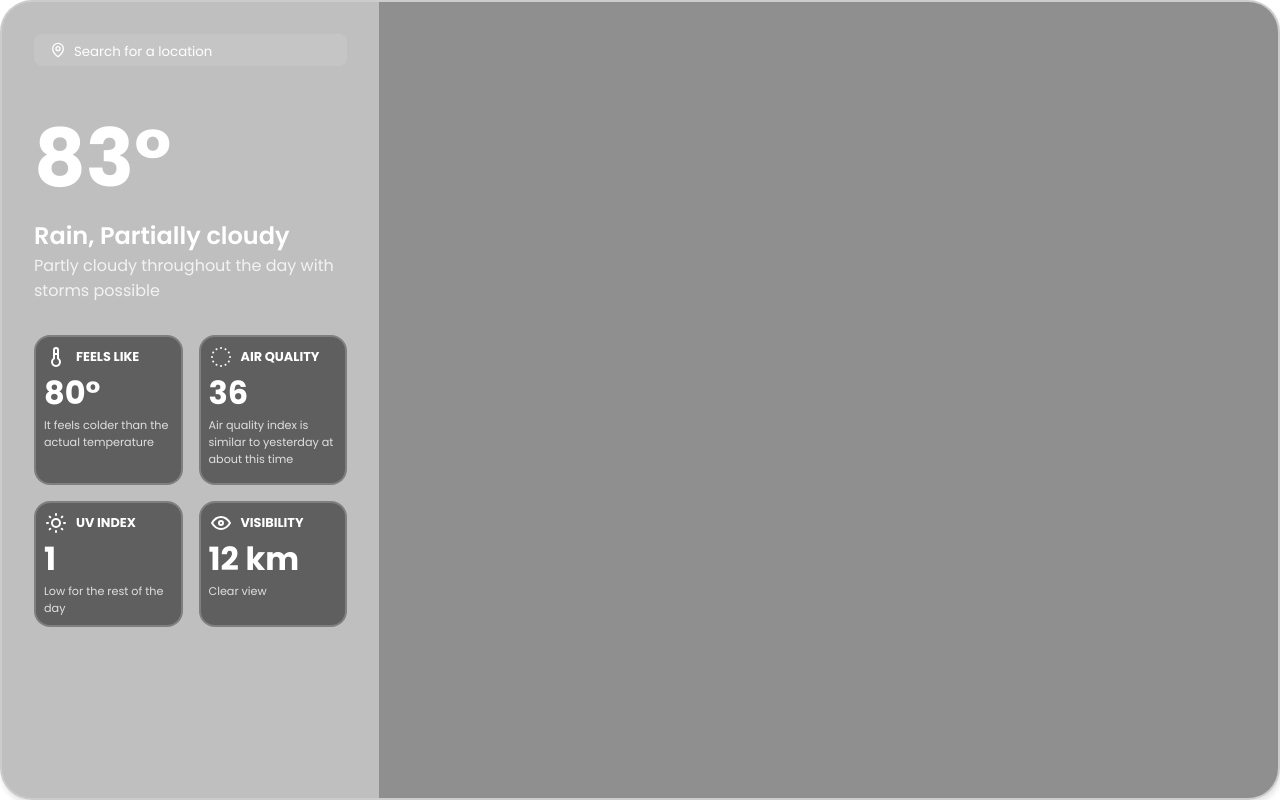
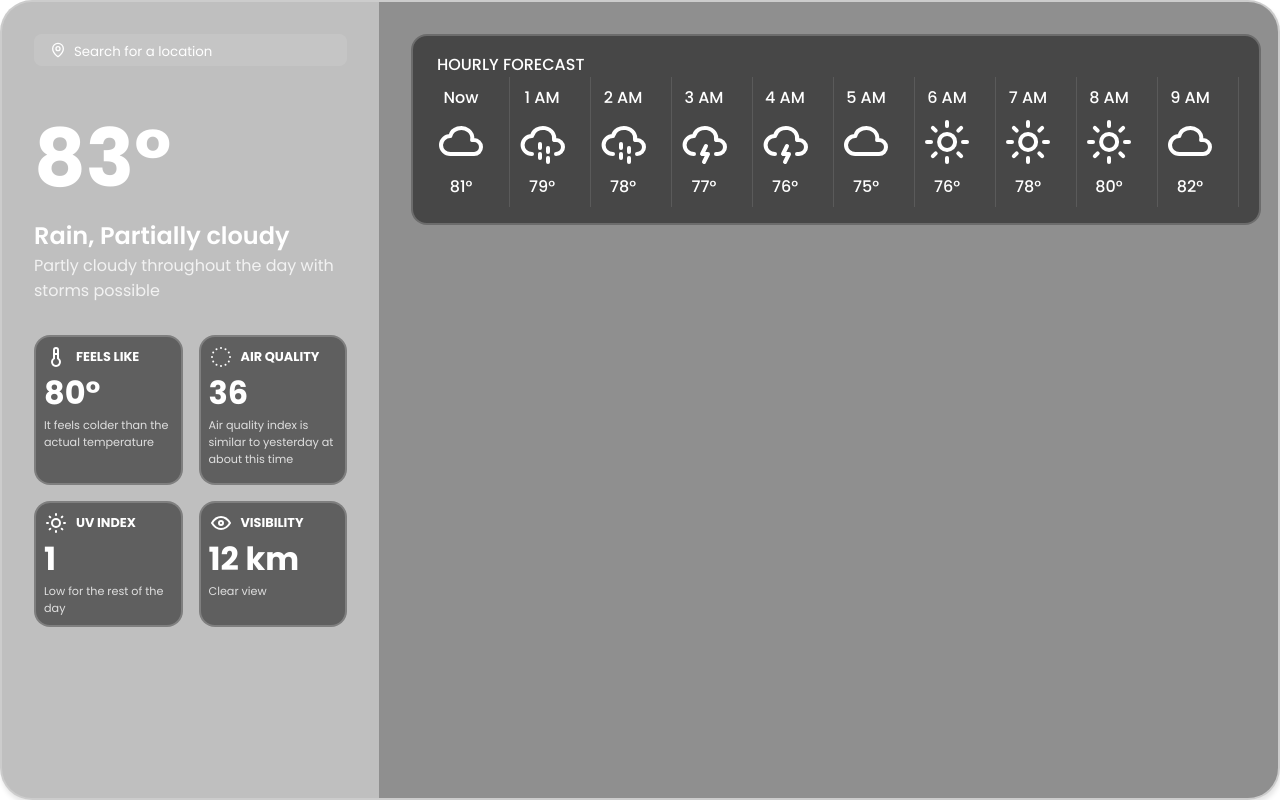
Before and after one commit to nivedhz/odin-weather-app, a website built with webpack: page src/template.html in a window 1280 px wide. Built offline with nearby package versions, Linux system fonts and the light colour scheme; files whose address does not match are found by name.

Commit message:
feat(10hr forecast): implemented the 10hr forecast grid and styled it

```diff
--- a/src/styles/weather-container.css
+++ b/src/styles/weather-container.css
@@ -46,6 +46,10 @@
 }
 .upcoming-forecast__container {
   background-color: rgba(0, 0, 0, 0.25);
+  padding: 2rem;
+  display: flex;
+  flex-direction: column;
+  align-items: center;
 }
 .current-forecast__stat-container {
   display: flex;
@@ -87,3 +91,64 @@
   font-size: 0.7rem;
   color: rgba(255, 255, 255, 0.8);
 }
+.upcoming-forecast__hourly-container {
+  padding: 1rem;
+  width: 850px;
+  background-color: rgba(0, 0, 0, 0.5);
+  border-radius: 1rem;
+  border: 2px solid rgba(255, 255, 255, 0.2);
+}
+.upcoming-forecast__hourly-container-wrapper {
+  display: flex;
+  overflow-y: hidden;
+  overflow-x: auto;
+  overflow-y: hidden;
+  gap: 1rem;
+}
+.upcoming-forecast__hourly-container-wrapper::-webkit-scrollbar {
+  height: 7px;
+}
+
+.upcoming-forecast__hourly-container-wrapper::-webkit-scrollbar-track {
+  background-color: rgba(0, 0, 0, 0.25);
+}
+
+.upcoming-forecast__hourly-container-wrapper::-webkit-scrollbar-thumb {
+  background: rgba(255, 255, 255, 0.2);
+  border-radius: 999px;
+}
+
+.upcoming-forecast__hourly-container-wrapper::-webkit-scrollbar-thumb:hover {
+  background-color: rgba(255, 255, 255, 0.4);
+}
+.upcoming-forecast__hourly-el {
+  display: flex;
+  flex-direction: column;
+  padding: 0.5rem;
+  justify-content: center;
+  align-items: center;
+  text-align: center;
+  gap: 0.5rem;
+}
+.upcoming-forecast__hourly-el:not(:first-child) {
+  border-left: 1px solid rgba(255, 255, 255, 0.1);
+}
+.upcoming-forecast__hourly-time-el {
+  white-space: nowrap;
+}
+.upcoming-forecast__hourly-time-el {
+  font-size: 1rem;
+  font-weight: 500;
+}
+.upcoming-forecast__hourly-temperature-el {
+  font-weight: 500;
+  font-size: 1rem;
+}
+.upcoming-forecast__hourly-img-el {
+  width: 3rem;
+}
+.upcoming-forecast__hourly-container-name {
+  font-size: 1rem;
+  font-weight: 500;
+  padding-left: 0.5rem;
+}
--- a/src/ui/main/UpcomingForecastContainer.js
+++ b/src/ui/main/UpcomingForecastContainer.js
@@ -1,6 +1,174 @@
+import cloudImg from "../../assets/images/cloud-img.svg";
+import rainImg from "../../assets/images/cloud-rain-img.svg";
+import stormImg from "../../assets/images/cloud-storm-img.svg";
+import snowImg from "../../assets/images/snow-img.svg";
+import sunImg from "../../assets/images/sun-img.svg";
+
+function createHourlyForecast() {
+  const container = document.createElement("div");
+  container.classList.add("upcoming-forecast__hourly-container");
+  const containerName = document.createElement("h1");
+  containerName.classList.add("upcoming-forecast__hourly-container-name");
+  const containerWrapper = document.createElement("div");
+  containerWrapper.classList.add("upcoming-forecast__hourly-container-wrapper");
+  const imgConfig = {
+    cloudy: cloudImg,
+    rainy: rainImg,
+    storm: stormImg,
+    snow: snowImg,
+    sun: sunImg,
+  };
+  const hourlyForecast = [
+    {
+      time: "Now",
+      img: imgConfig.cloudy,
+      temperature: "81\u00B0",
+    },
+    {
+      time: "1 AM",
+      img: imgConfig.rainy,
+      temperature: "79\u00B0",
+    },
+    {
+      time: "2 AM",
+      img: imgConfig.rainy,
+      temperature: "78\u00B0",
+    },
+    {
+      time: "3 AM",
+      img: imgConfig.storm,
+      temperature: "77\u00B0",
+    },
+    {
+      time: "4 AM",
+      img: imgConfig.storm,
+      temperature: "76\u00B0",
+    },
+    {
+      time: "5 AM",
+      img: imgConfig.cloudy,
+      temperature: "75\u00B0",
+    },
+    {
+      time: "6 AM",
+      img: imgConfig.sun,
+      temperature: "76\u00B0",
+    },
+    {
+      time: "7 AM",
+      img: imgConfig.sun,
+      temperature: "78\u00B0",
+    },
+    {
+      time: "8 AM",
+      img: imgConfig.sun,
+      temperature: "80\u00B0",
+    },
+    {
+      time: "9 AM",
+      img: imgConfig.cloudy,
+      temperature: "82\u00B0",
+    },
+    {
+      time: "10 AM",
+      img: imgConfig.cloudy,
+      temperature: "84\u00B0",
+    },
+    {
+      time: "11 AM",
+      img: imgConfig.sun,
+      temperature: "86\u00B0",
+    },
+    {
+      time: "12 PM",
+      img: imgConfig.sun,
+      temperature: "88\u00B0",
+    },
+    {
+      time: "1 PM",
+      img: imgConfig.sun,
+      temperature: "89\u00B0",
+    },
+    {
+      time: "2 PM",
+      img: imgConfig.cloudy,
+      temperature: "90\u00B0",
+    },
+    {
+      time: "3 PM",
+      img: imgConfig.rainy,
+      temperature: "87\u00B0",
+    },
+    {
+      time: "4 PM",
+      img: imgConfig.rainy,
+      temperature: "85\u00B0",
+    },
+    {
+      time: "5 PM",
+      img: imgConfig.cloudy,
+      temperature: "83\u00B0",
+    },
+    {
+      time: "6 PM",
+      img: imgConfig.cloudy,
+      temperature: "81\u00B0",
+    },
+    {
+      time: "7 PM",
+      img: imgConfig.storm,
+      temperature: "79\u00B0",
+    },
+    {
+      time: "8 PM",
+      img: imgConfig.rainy,
+      temperature: "78\u00B0",
+    },
+    {
+      time: "9 PM",
+      img: imgConfig.cloudy,
+      temperature: "77\u00B0",
+    },
+    {
+      time: "10 PM",
+      img: imgConfig.snow,
+      temperature: "74\u00B0",
+    },
+    {
+      time: "11 PM",
+      img: imgConfig.cloudy,
+      temperature: "73\u00B0",
+    },
+  ];
+  containerName.textContent = "HOURLY FORECAST";
+  container.append(containerName);
+  hourlyForecast.forEach((hourStat) => {
+    const hourlyContainer = document.createElement("div");
+    hourlyContainer.classList.add("upcoming-forecast__hourly-el");
+    const timeEl = document.createElement("h1");
+    timeEl.classList.add("upcoming-forecast__hourly-time-el");
+    const weatherImgEl = document.createElement("img");
+    weatherImgEl.classList.add("upcoming-forecast__hourly-img-el");
+    const temperatureEl = document.createElement("h1");
+    temperatureEl.classList.add("upcoming-forecast__hourly-temperature-el");
+
+    timeEl.textContent = hourStat.time;
+    weatherImgEl.src = hourStat.img;
+    temperatureEl.textContent = hourStat.temperature;
+
+    hourlyContainer.append(timeEl, weatherImgEl, temperatureEl);
+    containerWrapper.append(hourlyContainer);
+  });
+
+  container.append(containerWrapper);
+  return container;
+}
+
 export function createUpcomingForecastContainer() {
   const container = document.createElement("div");
   container.classList.add("upcoming-forecast__container");
+  const hourlyForecastContainer = createHourlyForecast();
 
+  container.append(hourlyForecastContainer);
   return container;
 }
```
Also changed, not shown: src/assets/images/cloud-img.svg (added), src/assets/images/cloud-rain-img.svg (added), src/assets/images/cloud-storm-img.svg (added), src/assets/images/snow-img.svg (added), src/assets/images/sun-img.svg (added).
